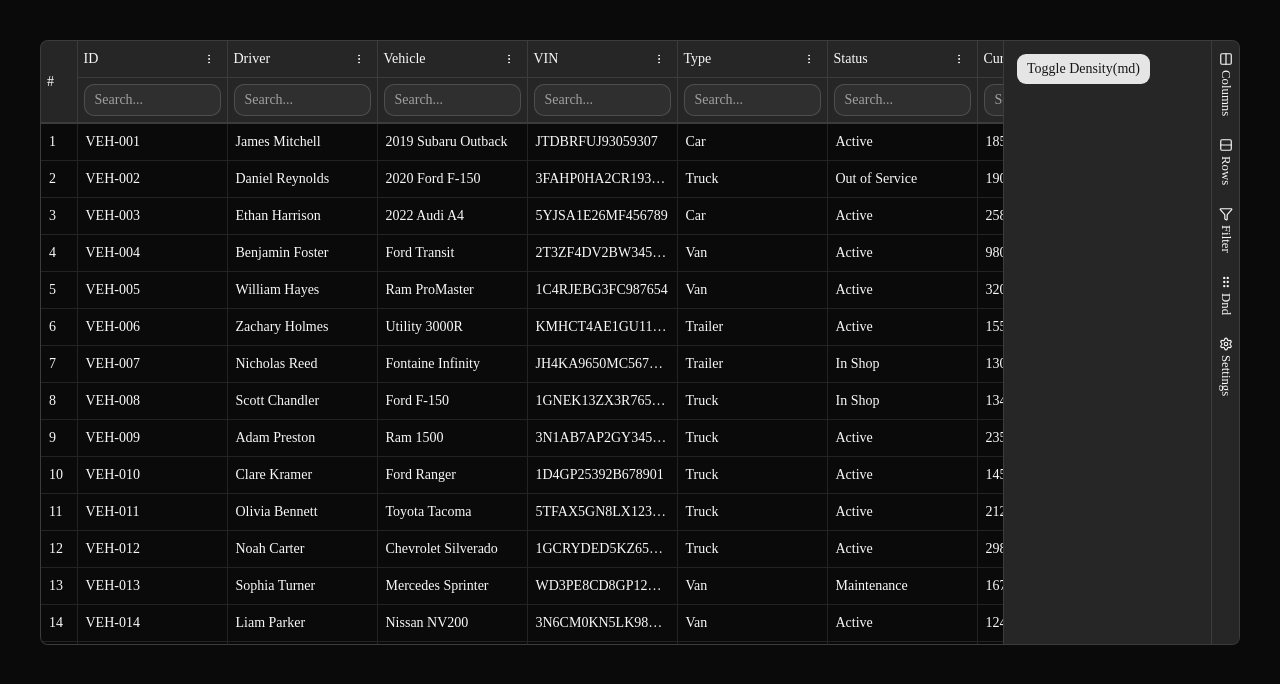
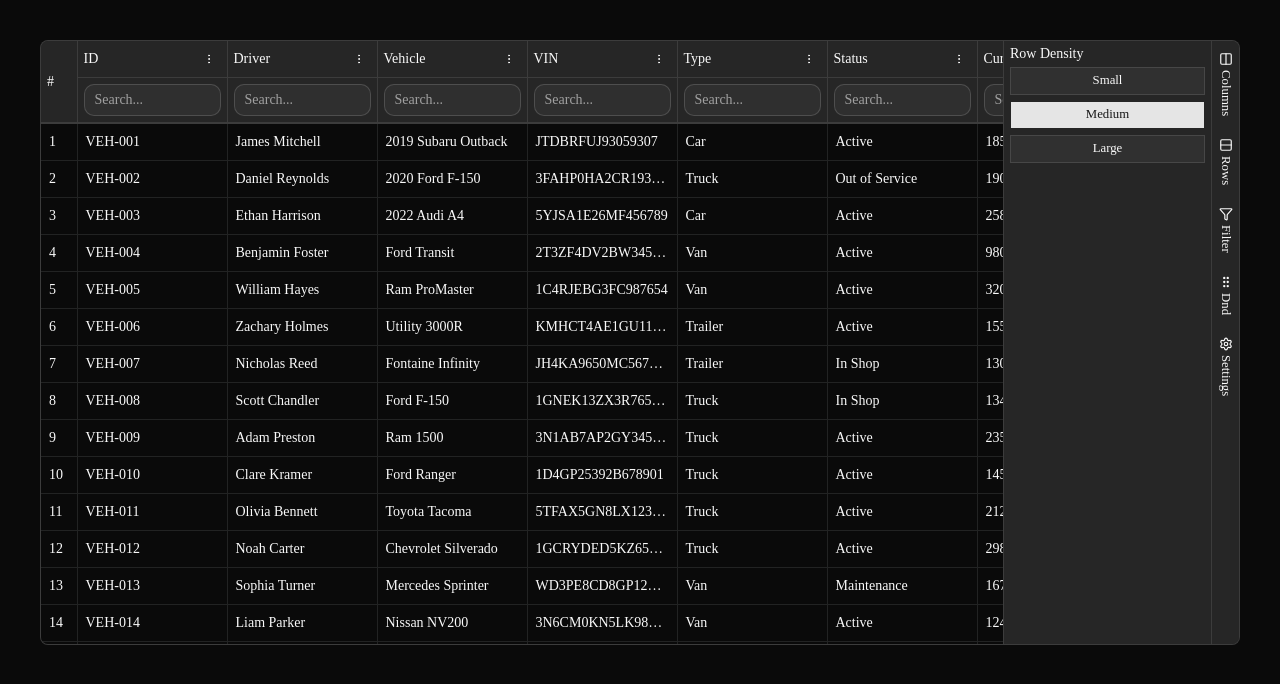
Before and after one commit to jsdev-robin/munza-x-data-grid, a React (Vite) app: page / in a window 1280 px wide. Both pictures are taken after a click on the button "Rows". Shown: the top 684 px of the page. Built offline with nearby package versions, Linux system fonts and the light colour scheme.

Commit message:
feat: rename button text from 'Restore' to 'Reset' in ToolbarDnd and enhance ToolbarRows layout with density selection buttons

```diff
--- a/src/package/components/toolbar/ToolbarDnd.tsx
+++ b/src/package/components/toolbar/ToolbarDnd.tsx
@@ -107,7 +107,7 @@ const ToolbarDnd = () => {
             variant="ghost"
             onClick={() => table.resetColumnOrder()}
           >
-            Restore
+            Reset
           </Button>
         </div>
         <div
--- a/src/package/components/toolbar/ToolbarRows.tsx
+++ b/src/package/components/toolbar/ToolbarRows.tsx
@@ -1,15 +1,35 @@
 'use client';
 
 import { Button } from '@/components/ui/button';
+import { Label } from '@/components/ui/label';
 import { useGrid } from '@/package/contexts/GridContext';
 
 const ToolbarRows = () => {
   const { table, density } = useGrid();
 
   return (
-    <div className="mun:p-3">
-      <Button onClick={() => table.toggleDensity()}>
-        Toggle Density({density})
+    <div className="mun:flex mun:flex-col mun:gap-1.5 mun:h-full mun:p-1.5">
+      <Label>Row Density</Label>
+      <Button
+        variant={density === 'sm' ? 'default' : 'outline'}
+        onClick={() => table.setDensity('sm')}
+        size="sm"
+      >
+        Small
+      </Button>
+      <Button
+        variant={density === 'md' ? 'default' : 'outline'}
+        onClick={() => table.setDensity('md')}
+        size="sm"
+      >
+        Medium
+      </Button>
+      <Button
+        variant={density === 'lg' ? 'default' : 'outline'}
+        onClick={() => table.setDensity('lg')}
+        size="sm"
+      >
+        Large
       </Button>
     </div>
   );
```
